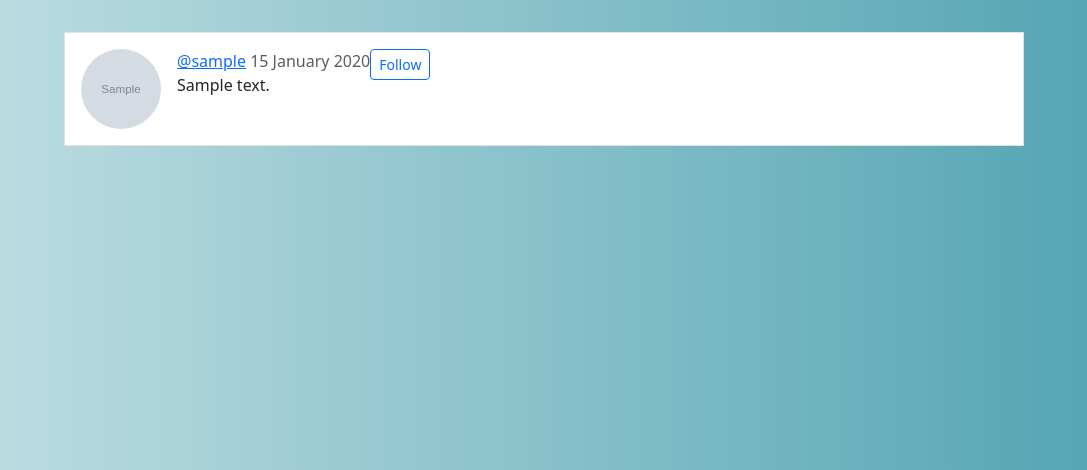
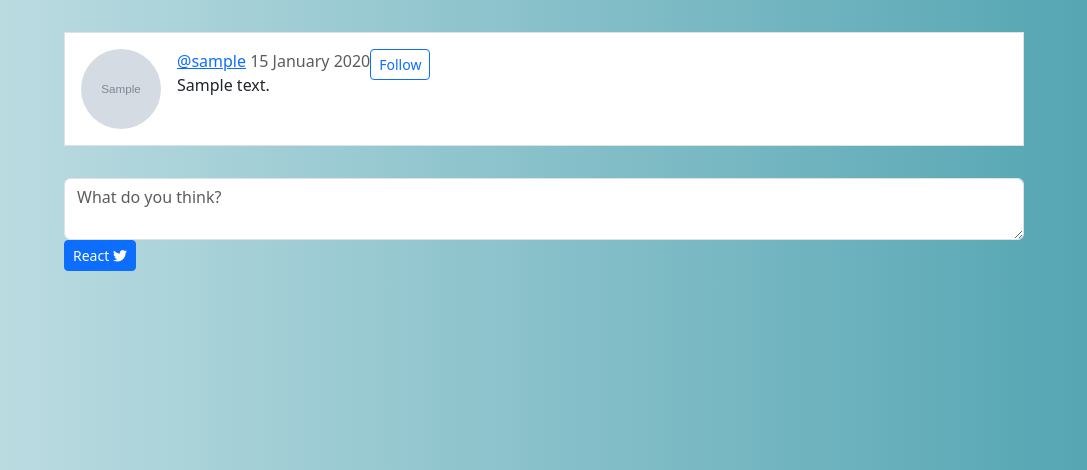
Before and after one commit to mbouanik/warbler, a Flask app: page /messages/1 in a window 1280 px wide. Shown: the part 48-518 px from the top of the page, without its empty margins (96-1183 px from the left). Run offline with Flask 3, Linux system fonts and the light colour scheme; tables that the repository leaves empty hold one stand-in row (values such as "Sample post"); grey boxes marked "Sample" are stand-in pictures.

Commit message:
added comments to message

```diff
--- a/forms.py
+++ b/forms.py
@@ -29,3 +29,7 @@ class EditUserForm(FlaskForm):
     header_image_url = StringField("(Optional) Header Image URL")
     bio = StringField("(Optional) Bio")
     location = StringField("(Optional) Location")
+
+
+class CommentForm(FlaskForm):
+    text = TextAreaField("Text", validators=[InputRequired()])
--- a/routes.py
+++ b/routes.py
@@ -1,7 +1,7 @@
 from flask import Blueprint, redirect, render_template, url_for, session, g, request
 from init import db
 from models import User, Message
-from forms import EditUserForm, LoginForm, MessageForm, UserForm
+from forms import CommentForm, EditUserForm, LoginForm, MessageForm, UserForm
 
 app_routes = Blueprint(
     "app_routes",
@@ -167,8 +167,11 @@ def show_user_followers(user_id):
 @app_routes.route("/messages/<int:message_id>")
 def show_message(message_id):
     msg = db.get_or_404(Message, message_id)
+    form = CommentForm()
+    if form.validate_on_submit():
+        pass
 
-    return render_template("message.html", msg=msg)
+    return render_template("message.html", msg=msg, form=form)
 
 
 @app_routes.route("/messages/delete/<int:message_id>", methods=["POST"])
@@ -177,3 +180,9 @@ def delete_message(message_id):
     db.session.delete(msg)
     db.session.commit()
     return redirect(url_for("app_routes.home"))
+
+
+# @app_routes.route("/comments/new/<int:message_id>", methods=["POST"])
+# def add_comment(message_id):
+#     message = db.get_or_404(Message, message_id)
+#     return redirect(url_for("app_routes.show_message", message_id=message_id))
--- a/static/app.css
+++ b/static/app.css
@@ -371,7 +371,9 @@ nav {
   justify-content: center;
   margin-top: 2rem;
 
-  border-radius: 2rer;
+  flex-wrap: wrap;
+  border-radius: 2rem;
+  gap: 2rem;
   /* max-width: 40rem; */
   /* min-width: 25rem; */
   /* width: -webkit-fill-available; */
--- a/templates/message.html
+++ b/templates/message.html
@@ -37,5 +37,38 @@
 
     </div>
 
+
+    <div class="messages-list">
+        <div class="messages">
+            <div class="mb-3">
+                <form action="" method="POST">
+                    {{ form.csrf_token }}
+                    {{ form.text(class="form-control", placeholder="What do you think?") }}
+                    <button class="btn btn-primary btn-sm"> React  <i class="fa-brands fa-twitter"> </i></button>
+                </form>
+            </div>
+            <!-- {% for msg in messages %} -->
+            <!--     <div> -->
+            <!-- <a href="/messages/{{ msg.id  }}"> -->
+            <!--         <div class="message border"> -->
+            <!--             <div class=""> -->
+            <!--                 <a class="" href="/users/{{ msg.user.id }}"> -->
+            <!--                     <img src="{{ msg.user.image_url }}" alt="" class="rounded-circle timeline-image"> -->
+            <!--                 </a> -->
+            <!--             </div> -->
+            <!--             <div class="message-area"> -->
+            <!--                 <a href="/users/{{ msg.user.id }}">@{{ msg.user.username }}</a> -->
+            <!--                 <span class="text-muted">{{ msg.timestamp.strftime('%d %B %Y') }}</span> -->
+            <!--                 <a href="/messages"></a> -->
+            <!--                 <p>{{ msg.text }}</p> -->
+            <!--             </div> -->
+            <!--         </div> -->
+            <!-- </a> -->
+            <!--     </div> -->
+            <!-- {% endfor %} -->
+        </div>
+    </div>
+
+
 </div>
 {% endblock %}
```
